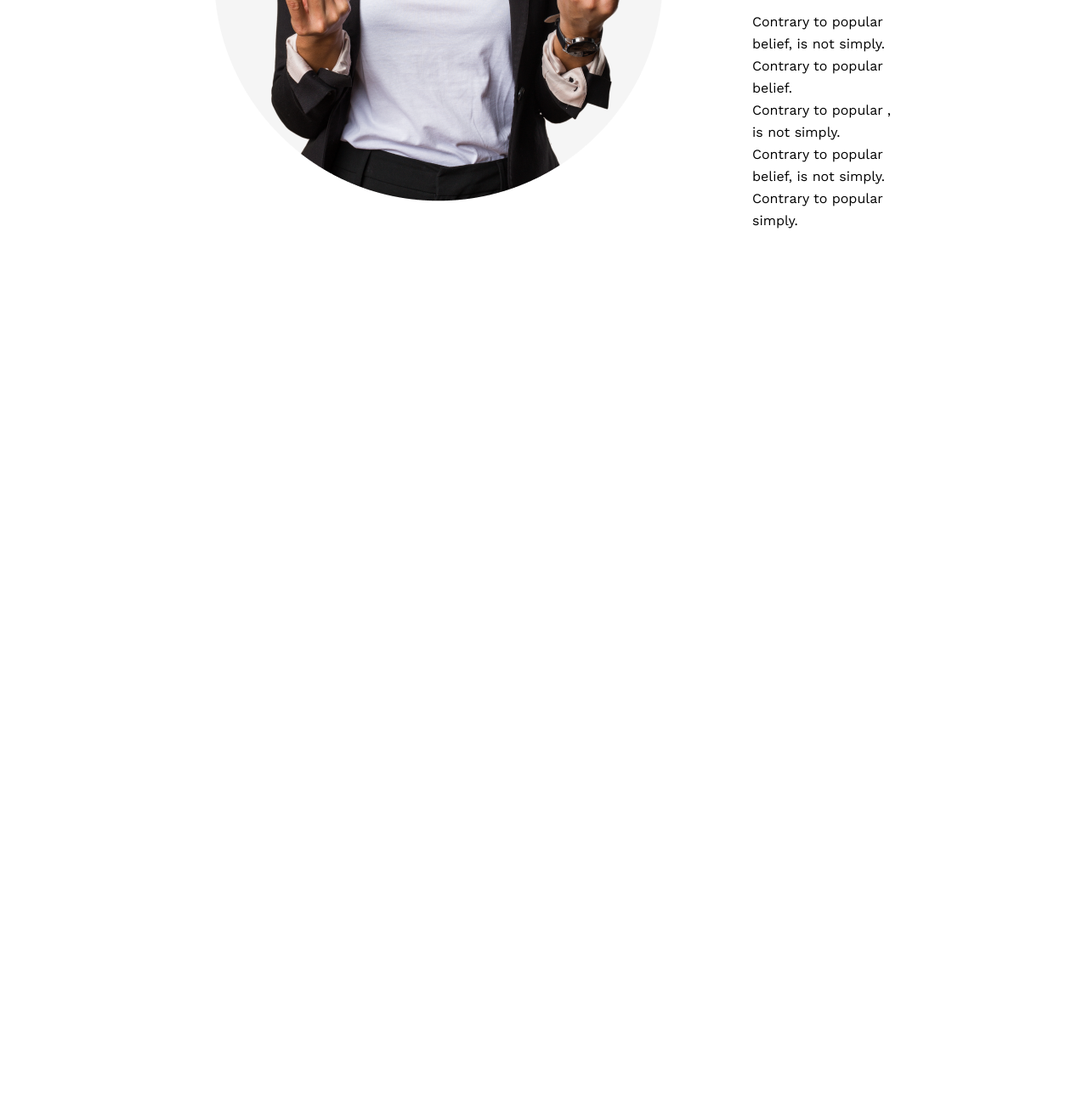
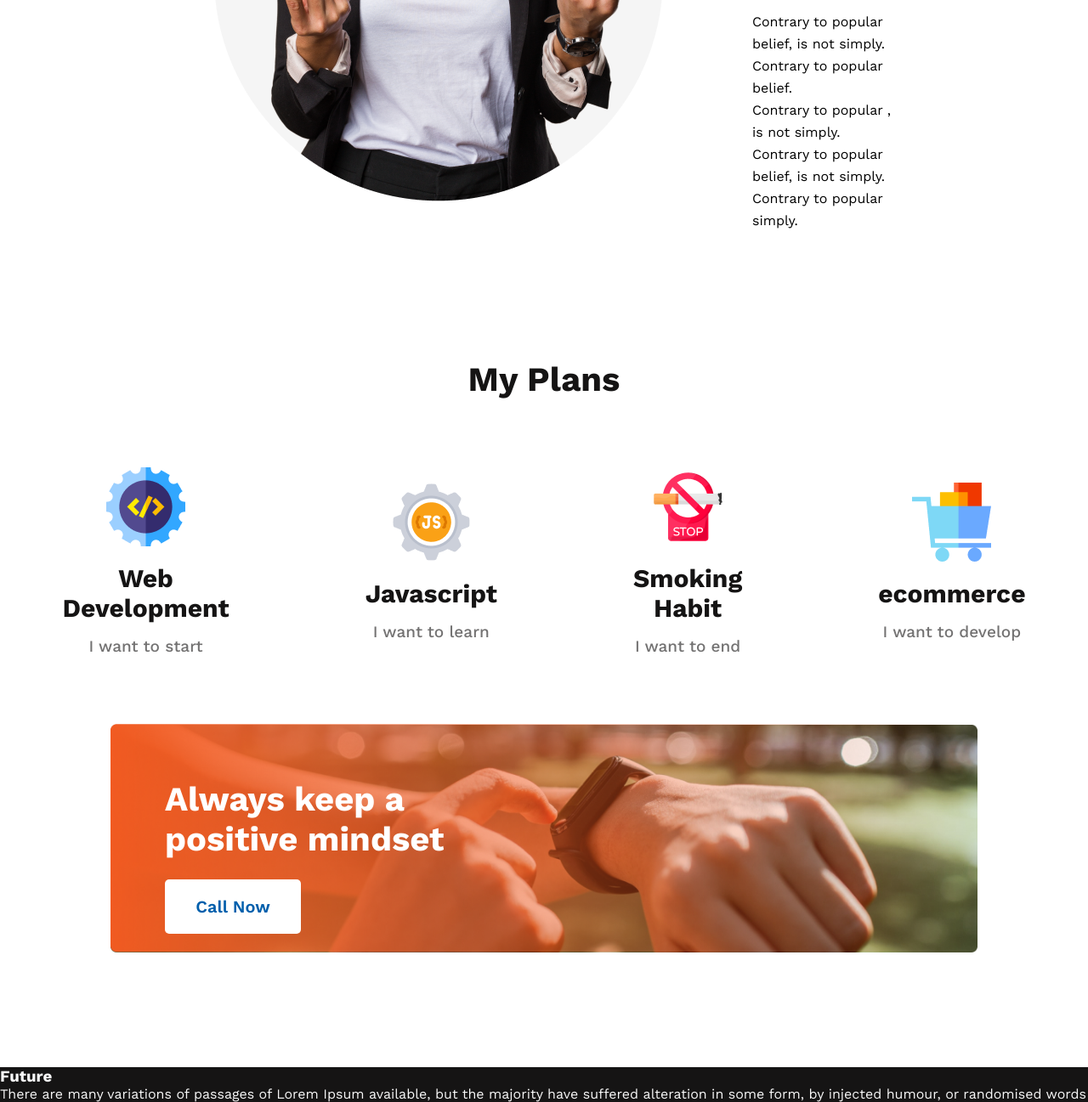
Before and after one commit to Hasan9927/new-year-new-me, a plain HTML site: page index.html in a window 1280 px wide. Shown: the part 1459-2756 px from the top of the page at 85% size. Before the commit the page ends 1732 px from the top, so only its background shows below. Drawn offline with nearby package versions, Linux system fonts and the light colour scheme.

Commit message:
Done the section part

```diff
--- a/index.html
+++ b/index.html
@@ -43,11 +43,56 @@
       </div>
     </section>
 
-    <section class="lower-main"></section>
+    <section class="lower-main">
+      <h3 class="my-plans common-h3">My Plans</h3>
+      <div class="lower-main-section">
+        <div class="lower-main-img">
+          <div class="img"><img src="./images/icons/web.png" alt=""></div>
+          <h3 class="lower-main-h3">Web Development</h3>
+          <p class="lower-p">I want to start</p>
+        </div>
+
+        <div class="lower-main-img">
+          <div class="img"><img src="./images/icons/js.png" alt=""></div>
+          <h3 class="lower-main-h3">Javascript</h3>
+          <p class="lower-p">I want to learn</p>
+        </div>
+
+        <div class="lower-main-img">
+          <div class="img"><img src="./images/icons/smoke.png" alt=""></div>
+          <h3 class="lower-main-h3">Smoking Habit</h3>
+          <p class="lower-p">I want to end</p>
+        </div>
+
+        <div class="lower-main-img">
+          <div class="img"><img src="./images/icons/ecom.png" alt=""></div>
+          <h3 class="lower-main-h3">ecommerce</h3>
+          <p class="lower-p">I want to develop</p>
+        </div>
+
+      </div>
+
+
+
+      <div class="keep-positive">
+        <img class="image" src="./images/watch.png" alt="">
+        <img class="image1" src="./images/gradient3.png" alt="">
+        <div class="tags">
+          <h1 class="mindset-h1">Always keep a positive mindset</h1>
+          <button class="call-now-btn">Call Now</button>
+        </div>
+      </div>
+    </section>
   </main>
   <footer>
+    <div class="footer-container">
+      <div class="footer-left">
+        <h3 class="future">Future</h3>
+        <p class="">There are many variations of passages of Lorem Ipsum available, but the majority have suffered alteration in some form,
+        by injected humour, or randomised words</p>
+      </div>
+    </div>
 
   </footer>
-</body>
 
 </html>
--- a/styles/index.css
+++ b/styles/index.css
@@ -47,8 +47,8 @@
 .header-btn {
   border: none;
   margin-top: 32px;
-  width: 160px;
-  height: 64px;
+  width: 140px;
+  height: 50px;
   border-radius: 5px;
   color: #005fac;
   font-size: 20px;
@@ -67,15 +67,98 @@
 .person-img {
   padding-right: 87px;
 }
+
 .upper-main-text {
   justify-content: center;
   margin-top: 23px;
 }
+
 #upper-main-h3 {
   padding-bottom: 24px;
 }
+
 .li-p img {
   margin-top: 20px;
   margin-right: 5px;
+}
 
+.my-plans {
+  text-align: center;
+  margin-top: 150px;
 }
+.lower-main {
+  margin: 50px 130px 135px 130px;
+}
+.lower-main-section {
+  display: flex;
+  align-items: center;
+  justify-content: center;
+}
+.lower-main-img {
+  padding: 80px;
+  text-align: center;
+}
+.lower-main-h3 {
+  color: #151414;
+  text-align: center;
+  font-size: 30px;
+  font-weight: 700;
+  margin-top: 16px;
+  margin-bottom: 16px;
+}
+.lower-p {
+  color: #737272;
+  font-size: 19px;
+  font-weight: 500;
+}
+
+.keep-positive {
+  position: relative;
+  margin-bottom: 130px;
+}
+
+.image {
+  display: block;
+  width: 100%;
+}
+.image1 {
+  position: absolute;
+  width: 100%;
+  bottom: 0;
+  left: 0;
+}
+.tags {
+  position: absolute;
+  top: 0;
+  bottom: 0;
+  left: 0;
+}
+
+.mindset-h1 {
+  color: #fff;
+  margin-top: 65px;
+  margin-left: 64px;
+  margin-bottom: 24px;
+  margin-right: 617px;
+  font-size: 40px;
+  font-weight: 700;
+  line-height: normal;
+}
+.call-now-btn {
+  border: none;
+  width: 160px;
+  height: 64px;
+  margin-left: 64px;
+
+  border-radius: 5px;
+  background: #fff;
+  color: #005fac;
+  text-align: center;
+  font-size: 20px;
+  font-weight: 600;
+}
+
+.footer-container {
+  background: #151414;
+  color: #f8f8f8;
+}
```
